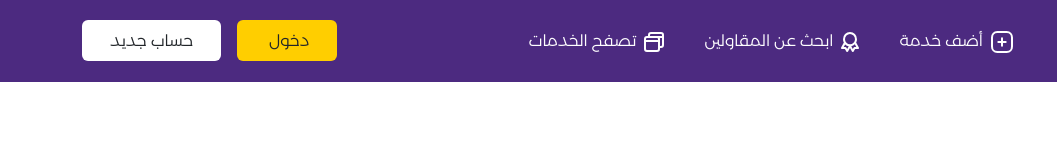
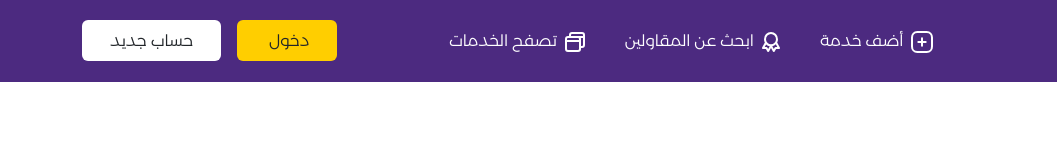
Before and after one commit to Awad2002/Tawfiq-Code, a plain HTML site: page index.html in a window 1280 px wide. Shown: the full height of the page, 0-1057 px from the left. Drawn offline with nearby package versions, Linux system fonts and the light colour scheme.

Commit message:
Edit Navbar

```diff
--- a/index.html
+++ b/index.html
@@ -16,7 +16,7 @@
                 <span class="navbar-toggler-icon"></span>
               </button>
               <div class="collapse navbar-collapse" id="navbarSupportedContent">
-                <ul class="navbar-nav ms-auto mb-2 mb-lg-0">
+                <ul class="navbar-nav ms-auto me-auto mb-2 mb-lg-0">
                   <li class="nav-item ms-4">
                     <a class="nav-link text-white" href="#"><img src="img/Iconly-Light-Plus.svg" class="ms-2">أضف خدمة</a>
                   </li>
```
